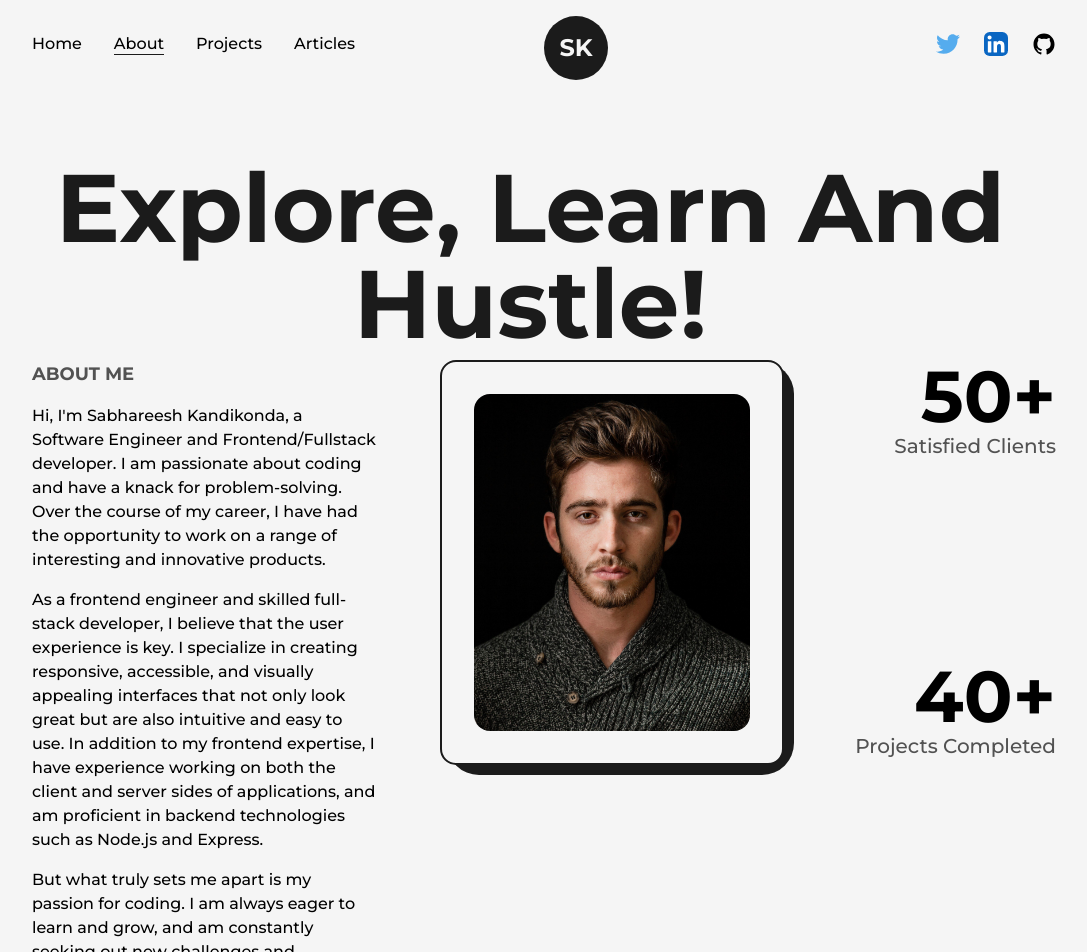
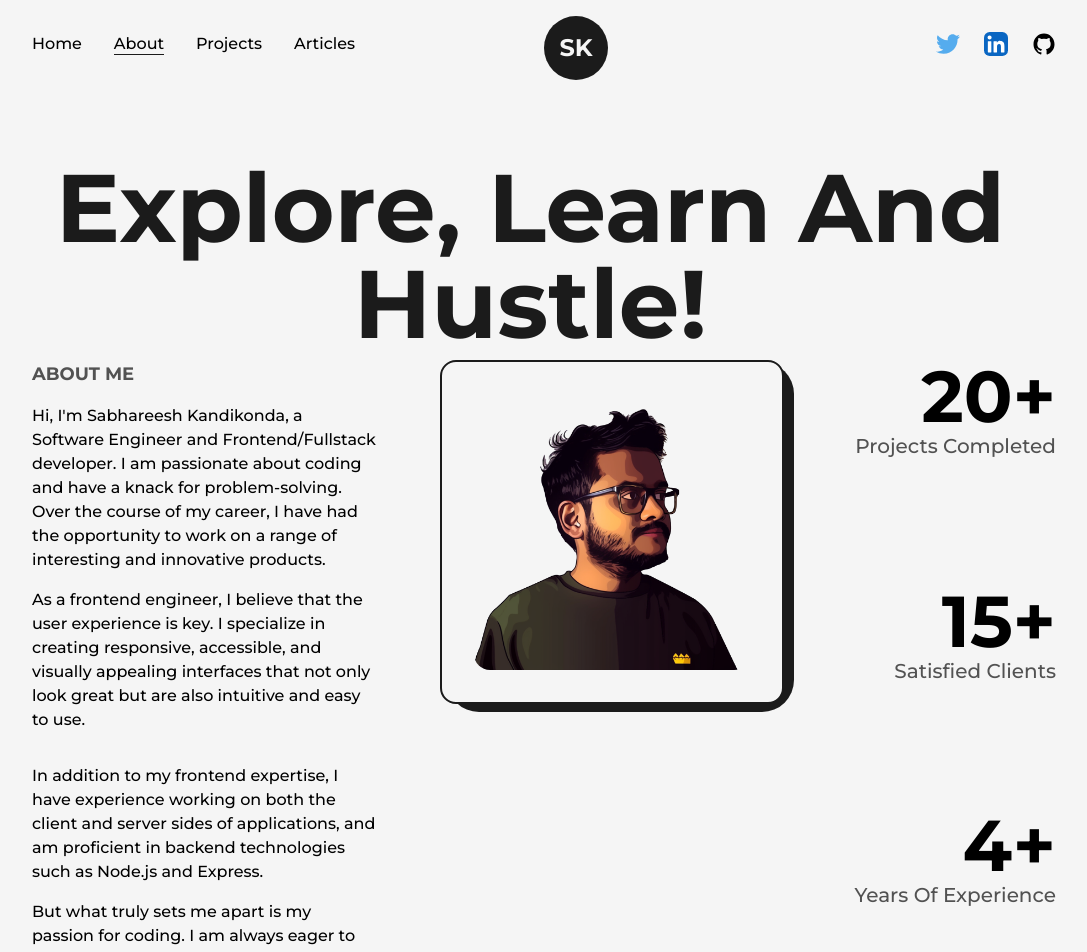
Before and after one commit to sabhareesh1009/portfolio, a Next.js app: page /about in a window 1280 px wide. Shown: the top 952 px of the page, without its empty margins (96-1183 px from the left). Built offline with nearby package versions, Linux system fonts and the light colour scheme.

Commit message:
Updated the eduction in about page.

```diff
--- a/src/components/AnimatedNumbers.js
+++ b/src/components/AnimatedNumbers.js
@@ -6,7 +6,7 @@ const AnimatedNumbers = ({ value }) => {
 
   const motionValue = useMotionValue(0);
   const springValue = useSpring(motionValue, {
-    duration: 5000,
+    duration: 3000,
   });
 
   const isInview = useInView(ref, { once: true });
--- a/src/components/AnimatedText.js
+++ b/src/components/AnimatedText.js
@@ -4,13 +4,13 @@ import { motion } from "framer-motion";
 
 const quote = {
   initial: {
-    opacity: 1,
+    opacity: 0.5,
   },
   animate: {
     opacity: 1,
     transition: {
       delay: 0.5,
-      staggerChildren: 0.08,
+      staggerChildren: 1,
     },
   },
 };
--- /dev/null
+++ b/src/components/Education.js
@@ -0,0 +1,56 @@
+import React, { useRef } from "react";
+import { motion, useScroll } from "framer-motion";
+import LiIcon from "./LiIcon";
+const Details = ({ type, college, time, address }) => {
+  const ref = useRef(null);
+  return (
+    <li
+      ref={ref}
+      className="my-8 first:mt-0 last:mb-0 w-[60%] mx-auto flex flex-col items-center justify-between"
+    >
+      <LiIcon reference={ref} />
+      <motion.div
+        initial={{ y: 50 }}
+        whileInView={{ y: 0 }}
+        transition={{ duration: 0.1, type: "spring" }}
+      >
+        <h3 className="capitalize font-bold text-2xl">
+          {type}&nbsp;{" "}
+          <span className="text-primary capitalize">{college}</span>
+        </h3>
+        <span className="capitalize font-medium text-dark/75">
+          {time} | {address}
+        </span>
+      </motion.div>
+    </li>
+  );
+};
+const Education = () => {
+  const ref = useRef(null);
+  const { scrollYProgress } = useScroll({
+    target: ref,
+    offset: ["start end", "center start"],
+  });
+  return (
+    <div className="my-64">
+      <h2 className="font-bold text-8xl mb-32 w-full text-center">Education</h2>
+
+      <div ref={ref} className="w-[75%] mx-auto relative">
+        <motion.div
+          style={{ scaleY: scrollYProgress }}
+          className="absolute left-9 top-0 w-[4px] h-full bg-dark origin-top"
+        />
+        <ul className="w-full flex flex-col items-start justify-between ml-4">
+          <Details
+            type="Bachelor's of technology ~ B.Tech "
+            college="Amrita school of engineering"
+            time="2013-2017"
+            address="Bengalore, India"
+          />
+        </ul>
+      </div>
+    </div>
+  );
+};
+
+export default Education;
--- a/src/pages/about.js
+++ b/src/pages/about.js
@@ -1,18 +1,19 @@
 import AnimatedNumbers from "@/components/AnimatedNumbers";
 import AnimatedText from "@/components/AnimatedText";
+import Education from "@/components/Education";
 import Experience from "@/components/Experience";
 import Layout from "@/components/Layout";
 import Skills from "@/components/Skills";
 import Head from "next/head";
 import Image from "next/image";
 import React from "react";
-import profilePic from "../../public/images/profile/developer-pic-2.jpg";
+import profilePic from "../../public/images/profile/developer_pic_2.png";
 
 const about = () => {
   return (
     <>
       <Head>
-        <title>Sabhareesh Kandikonda| About page</title>
+        <title>Sabhareesh Kandikonda | About page</title>
         <meta name="sabhareesh kandikonda" content="about page" />
       </Head>
       <main className="flex w-full flex-col items-center justify-center">
@@ -31,14 +32,15 @@ const about = () => {
                 innovative products.
               </p>
               <p className="my-4 font-medium">
-                As a frontend engineer and skilled full-stack developer, I
-                believe that the user experience is key. I specialize in
-                creating responsive, accessible, and visually appealing
-                interfaces that not only look great but are also intuitive and
-                easy to use. In addition to my frontend expertise, I have
-                experience working on both the client and server sides of
-                applications, and am proficient in backend technologies such as
-                Node.js and Express.
+                As a frontend engineer, I believe that the user experience is
+                key. I specialize in creating responsive, accessible, and
+                visually appealing interfaces that not only look great but are
+                also intuitive and easy to use.
+              </p>
+              <p className="my-4 font-medium">
+                In addition to my frontend expertise, I have experience working
+                on both the client and server sides of applications, and am
+                proficient in backend technologies such as Node.js and Express.
               </p>
               <p className="font-medium">
                 But what truly sets me apart is my passion for coding. I am
@@ -56,23 +58,31 @@ const about = () => {
                 className="w-full h-auto rounded-2xl"
               />
             </div>
-            <div className="col-span-2 flex flex-col items-end justify-between">
+            <div className="col-span-2 flex flex-col h-[75%] items-end justify-between">
               <div className="flex flex-col items-end justify-center">
                 <span className="inline-block text-7xl font-bold">
-                  <AnimatedNumbers value={50} />+
+                  {" "}
+                  <AnimatedNumbers value={20} />+
+                </span>
+                <h2 className="text-xl font-medium capitalize text-dark/75">
+                  projects completed
+                </h2>
+              </div>
+
+              <div className="flex flex-col items-end justify-center">
+                <span className="inline-block text-7xl font-bold">
+                  <AnimatedNumbers value={15} />+
                 </span>
                 <h2 className="text-xl font-medium capitalize text-dark/75">
                   satisfied clients
                 </h2>
               </div>
+
               <div className="flex flex-col items-end justify-center">
-                <span className="inline-block text-7xl font-bold"> <AnimatedNumbers value={40} />+</span>
-                <h2 className="text-xl font-medium capitalize text-dark/75">
-                  projects completed
-                </h2>
-              </div>
-              <div className="flex flex-col items-end justify-center">
-                <span className="inline-block text-7xl font-bold"> <AnimatedNumbers value={4} />+</span>
+                <span className="inline-block text-7xl font-bold">
+                  {" "}
+                  <AnimatedNumbers value={4} />+
+                </span>
                 <h2 className="text-xl font-medium capitalize text-dark/75">
                   years of experience
                 </h2>
@@ -81,6 +91,7 @@ const about = () => {
           </div>
           <Skills />
           <Experience />
+          <Education />
         </Layout>
       </main>
     </>
```
Also changed, not shown: public/images/profile/developer_pic_2.png (added).
